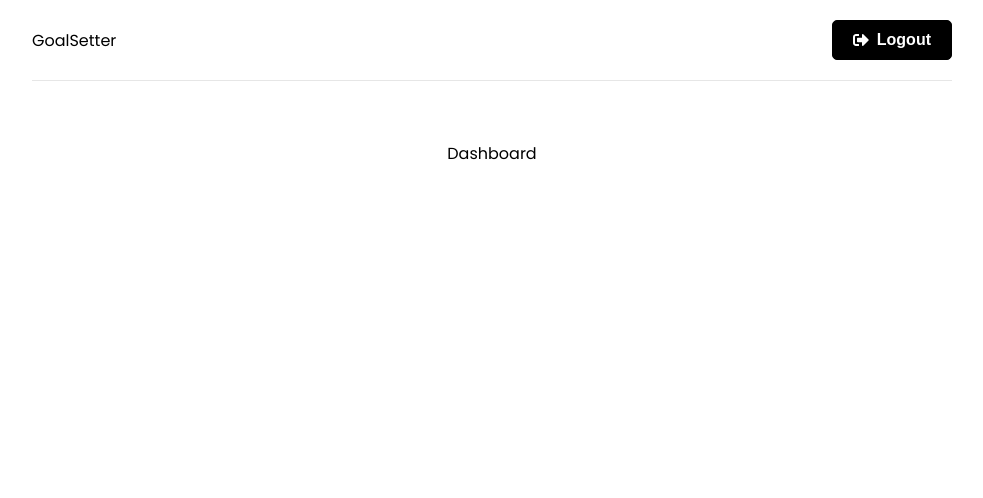
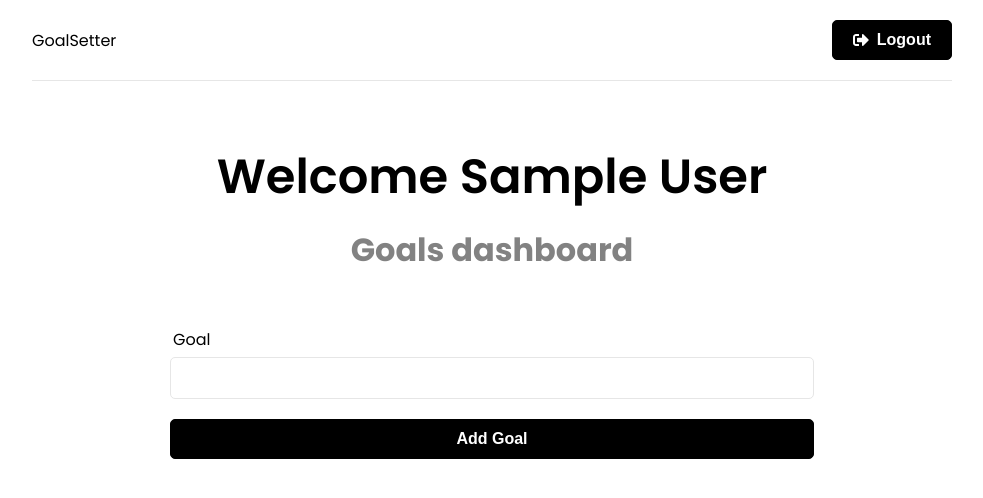
Before and after one commit to tikenov/goal-setter, a React (Create React App) app in the folder frontend/: page / in a window 1280 px wide. Shown: the top 498 px of the page, without its empty margins (148-1131 px from the left). Built offline with nearby package versions, Linux system fonts and the light colour scheme; sample sign-in values are in the browser's storage.

Commit message:
goalSlice

```diff
--- a/frontend/src/app/store.js
+++ b/frontend/src/app/store.js
@@ -1,8 +1,10 @@
 import { configureStore } from '@reduxjs/toolkit';
 import authReducer from '../features/auth/authSlice';
+import goalReducer from '../features/goals/goalSlice';
 
 export const store = configureStore({
   reducer: {
-    auth: authReducer
+    auth: authReducer,
+    goals: goalReducer
   },
 });
--- /dev/null
+++ b/frontend/src/components/GoalForm.jsx
@@ -0,0 +1,37 @@
+import { useState } from 'react'
+import { useDispatch } from 'react-redux'
+import { createGoal } from "../features/goals/goalSlice"
+
+const GoalForm = () => {
+  const [text, setText] = useState()
+
+  const dispatch = useDispatch()
+
+  const onSubmit = (e) => {
+    e.preventDefault()
+    dispatch(createGoal({ text }))
+    setText('')
+  }
+
+  return (<section className='form'>
+    <form onSubmit={onSubmit}>
+      <div className="form-group">
+        <label htmlFor="text">Goal</label>
+        <input
+          id="text"
+          type="text"
+          name="text"
+          value={text}
+          onChange={e => setText(e.target.value)}
+        />
+      </div>
+      <div className="form-group">
+        <button className="btn btn-block" type="submit">
+          Add Goal
+        </button>
+      </div>
+    </form>
+  </section>)
+}
+
+export default GoalForm
--- /dev/null
+++ b/frontend/src/features/goals/goalService.js
@@ -0,0 +1,19 @@
+import axios from "axios"
+
+const API_URL = '/api/goals/'
+
+const createGoal = async (goalData, token) => {
+  const config = {
+    headers: {
+      Authorization: `Bearer ${token}`
+    }
+  }
+  const response = await axios.post(API_URL, goalData, config)
+  return response.data
+}
+
+const goalService = {
+  createGoal
+}
+
+export default goalService
--- /dev/null
+++ b/frontend/src/features/goals/goalSlice.js
@@ -0,0 +1,36 @@
+import { createSlice, createAsyncThunk } from '@reduxjs/toolkit'
+import goalService from './goalService'
+
+export const createGoal = createAsyncThunk('goals/create',
+  async (goalData, thunkAPI) => {
+    const token = thunkAPI.getState().auth.user.token
+    try {
+      return await goalService.createGoal(goalData, token)
+    } catch (error) {
+      const message = (error.response && error.response.data && error.response.data.message) ||
+        error.message || error.toString()
+      return thunkAPI.rejectWithValue(message)
+    }
+  })
+
+const initialState = {
+  goals: [],
+  isLoading: false,
+  isError: false,
+  isSuccess: false,
+  message: ''
+}
+
+export const goalSlice = createSlice({
+  name: 'goal',
+  initialState,
+  reducers: {
+    reset: (state) => initialState
+  },
+  extraReducers: (builder) => {
+  }
+})
+
+
+export const { reset } = goalSlice.actions
+export default goalSlice.reducer
--- a/frontend/src/pages/Dashboard.jsx
+++ b/frontend/src/pages/Dashboard.jsx
@@ -1,7 +1,25 @@
+import { useEffect } from "react"
+import { useSelector } from "react-redux"
+import { useNavigate } from "react-router-dom"
+import GoalForm from "../components/GoalForm"
+
 const Dashboard = () => {
-  return (
-    <div>Dashboard</div>
-  )
+  const navigate = useNavigate()
+  const { user } = useSelector(state => state.auth)
+
+  useEffect(() => {
+    if (!user) {
+      navigate('/login')
+    }
+  }, [user, navigate])
+
+  return (<>
+    <section className="heading">
+      <h1>Welcome {user && user.name}</h1>
+      <p>Goals dashboard</p>
+    </section>
+    <GoalForm />
+  </>)
 }
 
 export default Dashboard
```
Also changed, not shown: 2 other files (tests, documents, lock files or other folders).
